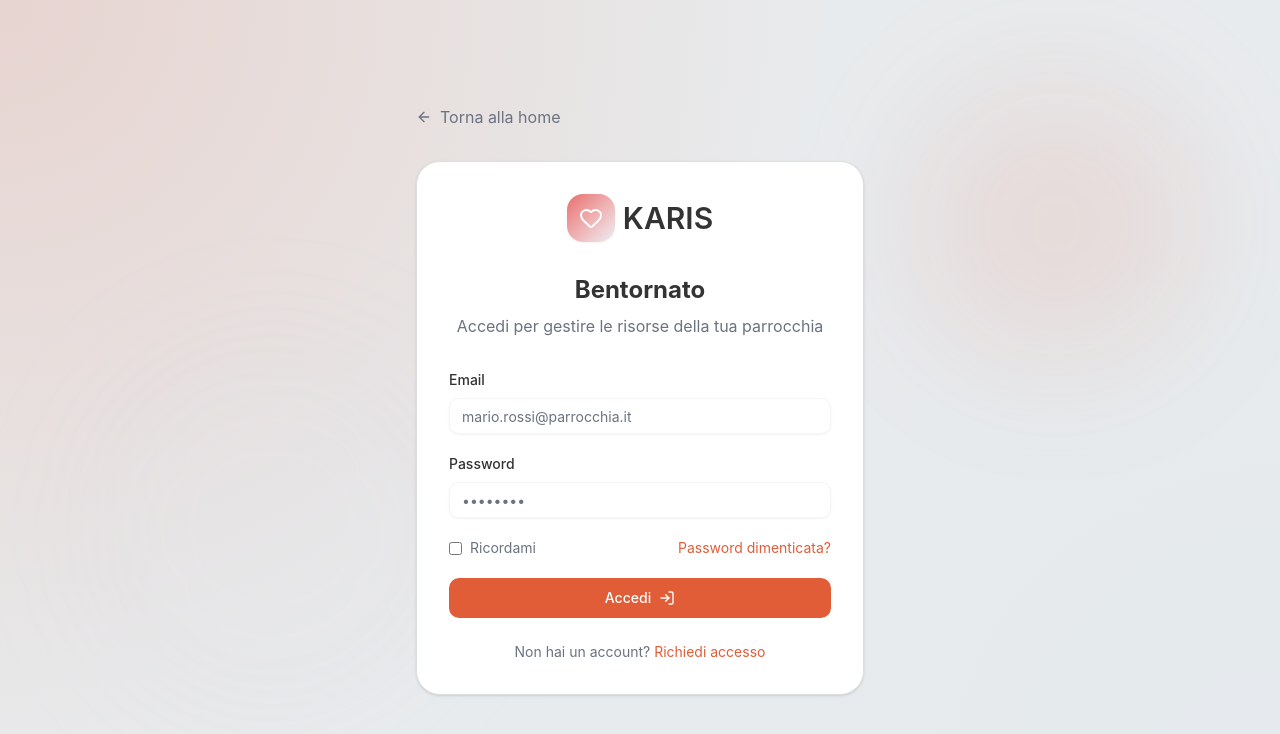
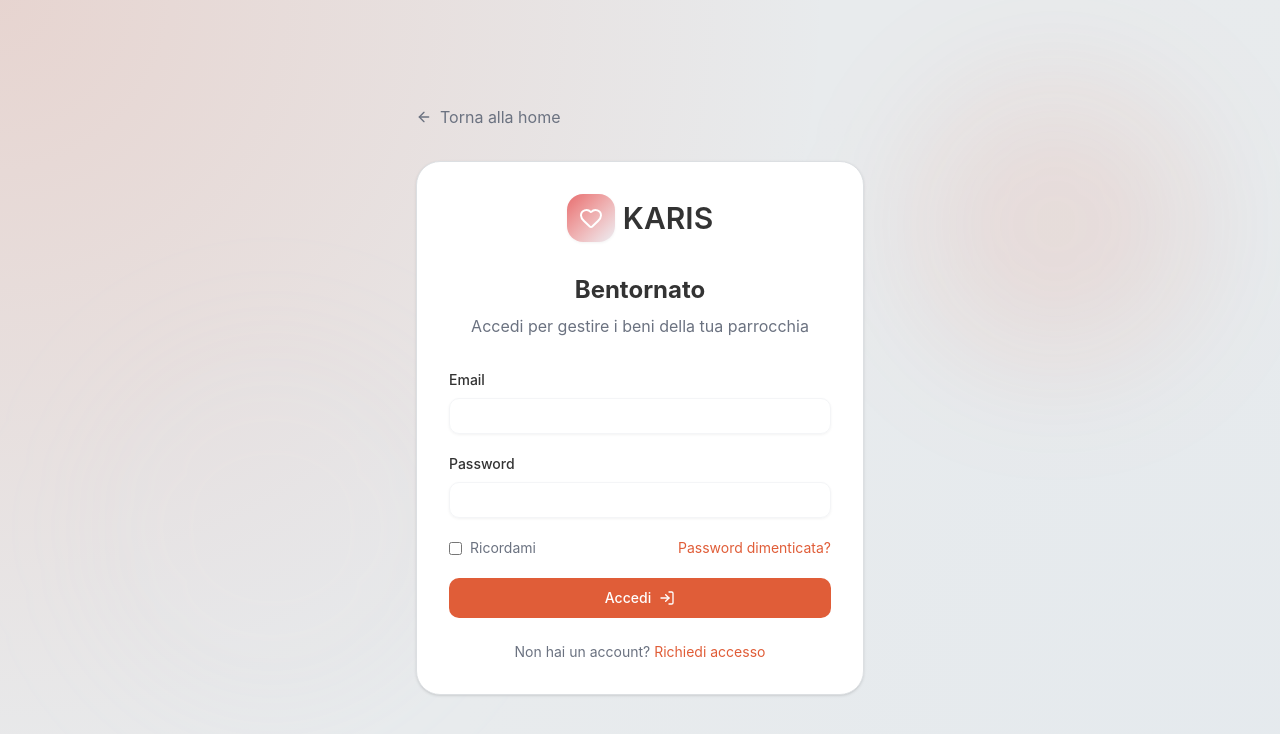
Before and after one commit to tommaso-caputi/karis, a Next.js app in the folder karis/: page /login in a window 1280 px wide. Shown: the top 734 px of the page. Built offline with nearby package versions, Linux system fonts and the light colour scheme; no server answers.

Commit message:
change db schema and remove forms placeholders

```diff
--- a/karis/src/app/login/page.tsx
+++ b/karis/src/app/login/page.tsx
@@ -139,7 +139,7 @@ const Login = () => {
                             Bentornato
                         </h1>
                         <p className="text-muted-foreground text-center mb-8">
-                            Accedi per gestire le risorse della tua parrocchia
+                            Accedi per gestire i beni della tua parrocchia
                         </p>
 
                         <form onSubmit={handleSubmit} className="space-y-5">
@@ -149,7 +149,7 @@ const Login = () => {
                                 </label>
                                 <Input
                                     type="email"
-                                    placeholder="mario.rossi@parrocchia.it"
+                                    placeholder=""
                                     value={formData.email}
                                     onChange={(e) => setFormData({ ...formData, email: e.target.value })}
                                     disabled={isSubmitting}
@@ -162,7 +162,7 @@ const Login = () => {
                                 </label>
                                 <Input
                                     type="password"
-                                    placeholder="••••••••"
+                                    placeholder=""
                                     value={formData.password}
                                     onChange={(e) => setFormData({ ...formData, password: e.target.value })}
                                     disabled={isSubmitting}
--- a/karis/src/components/LandingPage/ContactSection.tsx
+++ b/karis/src/components/LandingPage/ContactSection.tsx
@@ -45,17 +45,17 @@ const ContactSection = () => {
                             <ContactInfo
                                 icon={<Mail className="w-5 h-5" />}
                                 label="Email"
-                                value="info@karis.caritas.it"
+                                value="da modificare"
                             />
                             <ContactInfo
                                 icon={<Phone className="w-5 h-5" />}
                                 label="Telefono"
-                                value="+39 06 1234567"
+                                value="da modificare"
                             />
                             <ContactInfo
                                 icon={<MapPin className="w-5 h-5" />}
                                 label="Sede"
-                                value="Via della Carità, 1 - Roma"
+                                value="da modificare"
                             />
                         </div>
                     </div>
@@ -72,7 +72,7 @@ const ContactSection = () => {
                                 </label>
                                 <Input
                                     type="text"
-                                    placeholder="Mario Rossi"
+                                    placeholder=""
                                     value={formData.name}
                                     onChange={(e) => setFormData({ ...formData, name: e.target.value })}
                                     required
@@ -84,7 +84,7 @@ const ContactSection = () => {
                                 </label>
                                 <Input
                                     type="email"
-                                    placeholder="mario.rossi@email.com"
+                                    placeholder=""
                                     value={formData.email}
                                     onChange={(e) => setFormData({ ...formData, email: e.target.value })}
                                     required
@@ -96,7 +96,7 @@ const ContactSection = () => {
                                 </label>
                                 <Input
                                     type="text"
-                                    placeholder="Parrocchia San Giovanni"
+                                    placeholder=""
                                     value={formData.parish}
                                     onChange={(e) => setFormData({ ...formData, parish: e.target.value })}
                                 />
```
Also changed, not shown: 1 other file (tests, documents, lock files or other folders).
